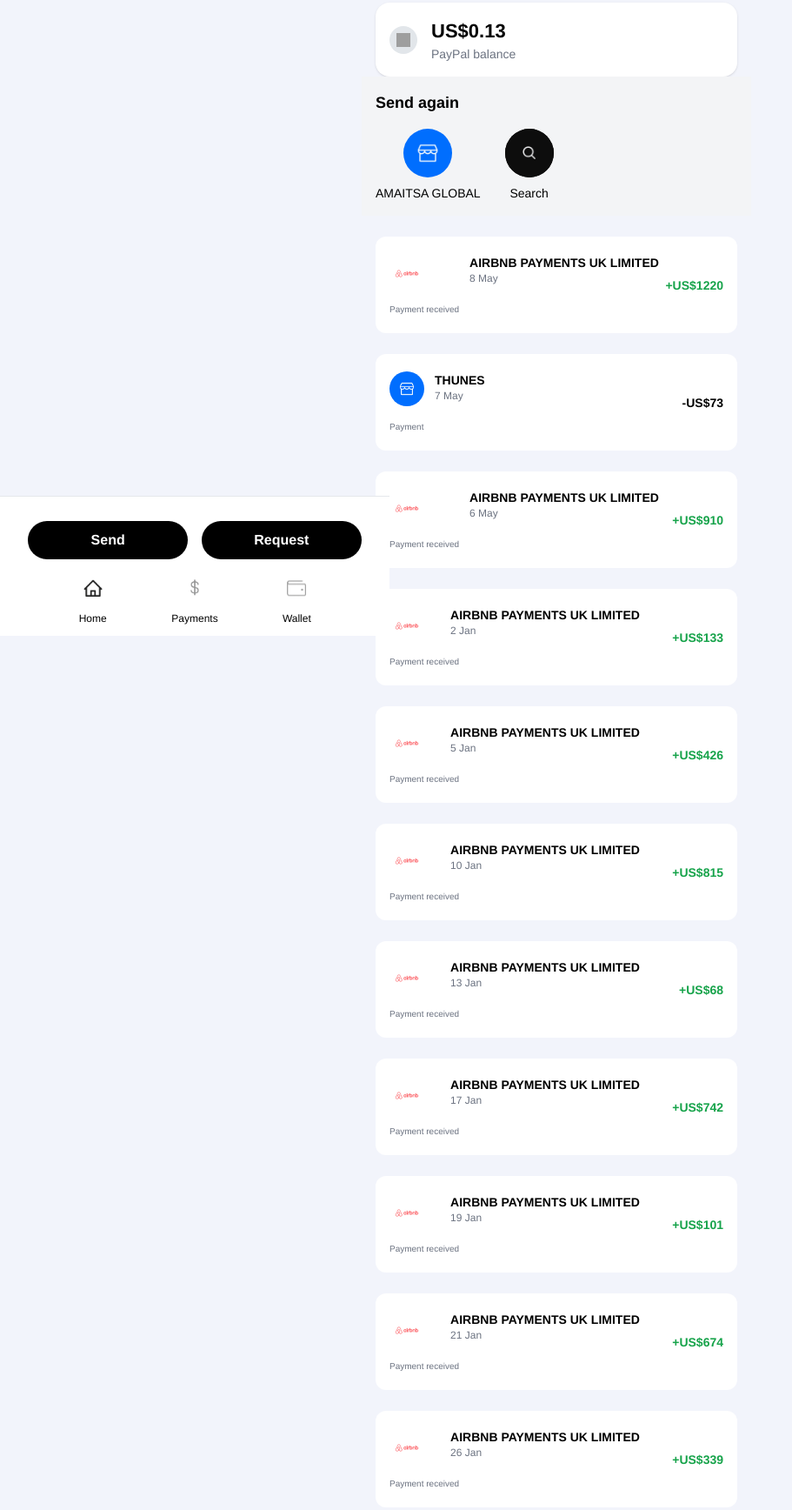
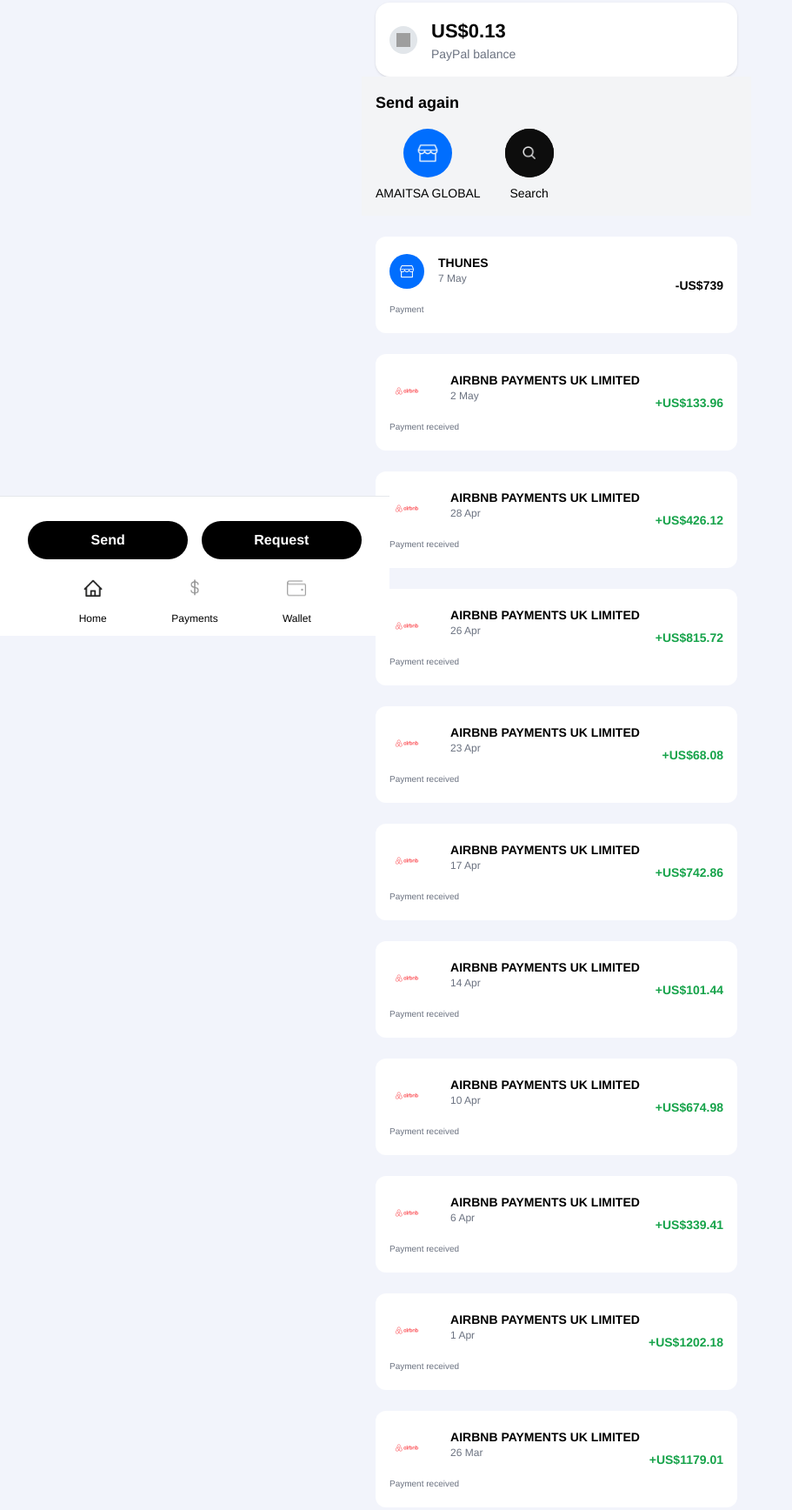
Before and after one commit to CashWayAppRegulatedCentralBankOfAmerica/PayPal-, a plain HTML site: page index.html in a window 1280 px wide. Shown: the part 69-1805 px from the top of the page at 87% size, without its empty margins (0-911 px from the left). Drawn offline with nearby package versions, Linux system fonts and the light colour scheme; grey boxes are pictures that could not be loaded.

Commit message:
Update index.html

```diff
--- a/index.html
+++ b/index.html
@@ -53,28 +53,11 @@
 </div>
 
   <!-- Transactions -->
-  <div class="mt-6 space-y-3 px-4">
-  <!-- Transaction 1 (8 May) -->
-  <div class="bg-white rounded-xl px-4 py-5 flex items-center justify-between">
-    <div class="flex items-start">
-      <div class="flex flex-col items-start mr-3">
-        <img class="h-10 w-10 rounded-full" src="InShot_20250509_153055158.jpg" />
-        <p class="text-[10px] text-gray-500 mt-4">Payment received</p>
-      </div>
-      <div class="flex flex-col justify-center">
-        <p class="text-sm font-semibold">AIRBNB PAYMENTS UK LIMITED</p>
-        <p class="text-xs text-gray-500">8 May</p>
-      </div>
-    </div>
-    <p class="text-sm font-semibold text-green-600">+US$1220</p>
-  </div>
-</div>
-
 <div class="mt-6 space-y-3 px-4">
   <!-- Transaction 2 (7 May) -->
   <div class="bg-white rounded-xl px-4 py-5 flex items-center justify-between">
     <div class="flex items-start">
-      <div class="flex flex-col items-start mr-3">
+      <div class="flex flex-col items-start mr-4">
         <img class="h-10 w-10 rounded-full" src="ChatGPT Image May 9, 2025, 03_05_18 PM.png" />
         <p class="text-[10px] text-gray-500 mt-4">Payment</p>
       </div>
@@ -83,24 +66,7 @@
         <p class="text-xs text-gray-500">7 May</p>
       </div>
     </div>
-    <p class="font-bold text-sm">-US$73</p>
-  </div>
-</div>
-
-<div class="mt-6 space-y-3 px-4">
-  <!-- Transaction 3 (6 May) -->
-  <div class="bg-white rounded-xl px-4 py-5 flex items-center justify-between">
-    <div class="flex items-start">
-      <div class="flex flex-col items-start mr-3">
-        <img class="h-10 w-10 rounded-full" src="InShot_20250509_153055158.jpg" />
-        <p class="text-[10px] text-gray-500 mt-4">Payment received</p>
-      </div>
-      <div class="flex flex-col justify-center">
-        <p class="text-sm font-semibold">AIRBNB PAYMENTS UK LIMITED</p>
-        <p class="text-xs text-gray-500">6 May</p>
-      </div>
-    </div>
-    <p class="text-sm font-semibold text-green-600">+US$910</p>
+    <p class="font-bold text-sm">-US$739</p>
   </div>
 </div>
 
@@ -113,10 +79,10 @@
       </div>
       <div class="flex flex-col justify-center mr-[0]">
         <p class="text-sm font-semibold">AIRBNB PAYMENTS UK LIMITED</p>
-        <p class="text-xs text-gray-500">2 Jan</p>
+        <p class="text-xs text-gray-500">2 May</p>
       </div>
     </div>
-    <p class="text-sm font-semibold text-green-600">+US$133</p>
+    <p class="text-sm font-semibold text-green-600">+US$133.96</p>
   </div>
 </div>
 
@@ -129,10 +95,10 @@
       </div>
       <div class="flex flex-col justify-center mr-[0]">
         <p class="text-sm font-semibold">AIRBNB PAYMENTS UK LIMITED</p>
-        <p class="text-xs text-gray-500">5 Jan</p>
+        <p class="text-xs text-gray-500">28 Apr</p>
       </div>
     </div>
-    <p class="text-sm font-semibold text-green-600">+US$426</p>
+    <p class="text-sm font-semibold text-green-600">+US$426.12</p>
   </div>
 </div>
 
@@ -145,10 +111,10 @@
       </div>
       <div class="flex flex-col justify-center mr-[0]">
         <p class="text-sm font-semibold">AIRBNB PAYMENTS UK LIMITED</p>
-        <p class="text-xs text-gray-500">10 Jan</p>
+        <p class="text-xs text-gray-500">26 Apr</p>
       </div>
     </div>
-    <p class="text-sm font-semibold text-green-600">+US$815</p>
+    <p class="text-sm font-semibold text-green-600">+US$815.72</p>
   </div>
 </div>
 
@@ -161,10 +127,10 @@
       </div>
       <div class="flex flex-col justify-center mr-[0]">
         <p class="text-sm font-semibold">AIRBNB PAYMENTS UK LIMITED</p>
-        <p class="text-xs text-gray-500">13 Jan</p>
+        <p class="text-xs text-gray-500">23 Apr</p>
       </div>
     </div>
-    <p class="text-sm font-semibold text-green-600">+US$68</p>
+    <p class="text-sm font-semibold text-green-600">+US$68.08</p>
   </div>
 </div>
 
@@ -177,10 +143,10 @@
       </div>
       <div class="flex flex-col justify-center mr-[0]">
         <p class="text-sm font-semibold">AIRBNB PAYMENTS UK LIMITED</p>
-        <p class="text-xs text-gray-500">17 Jan</p>
+        <p class="text-xs text-gray-500">17 Apr</p>
       </div>
     </div>
-    <p class="text-sm font-semibold text-green-600">+US$742</p>
+    <p class="text-sm font-semibold text-green-600">+US$742.86</p>
   </div>
 </div>
 
@@ -193,10 +159,10 @@
       </div>
       <div class="flex flex-col justify-center mr-[0]">
         <p class="text-sm font-semibold">AIRBNB PAYMENTS UK LIMITED</p>
-        <p class="text-xs text-gray-500">19 Jan</p>
+        <p class="text-xs text-gray-500">14 Apr</p>
       </div>
     </div>
-    <p class="text-sm font-semibold text-green-600">+US$101</p>
+    <p class="text-sm font-semibold text-green-600">+US$101.44</p>
   </div>
 </div>
 
@@ -210,10 +176,10 @@
       </div>
       <div class="flex flex-col justify-center mr-[0]">
         <p class="text-sm font-semibold">AIRBNB PAYMENTS UK LIMITED</p>
-        <p class="text-xs text-gray-500">21 Jan</p>
+        <p class="text-xs text-gray-500">10 Apr</p>
       </div>
     </div>
-    <p class="text-sm font-semibold text-green-600">+US$674</p>
+    <p class="text-sm font-semibold text-green-600">+US$674.98</p>
   </div>
 </div>
 
@@ -226,10 +192,10 @@
       </div>
       <div class="flex flex-col justify-center mr-[0]">
         <p class="text-sm font-semibold">AIRBNB PAYMENTS UK LIMITED</p>
-        <p class="text-xs text-gray-500">26 Jan</p>
+        <p class="text-xs text-gray-500">6 Apr</p>
       </div>
     </div>
-    <p class="text-sm font-semibold text-green-600">+US$339</p>
+    <p class="text-sm font-semibold text-green-600">+US$339.41</p>
   </div>
 </div>
 
@@ -242,10 +208,10 @@
       </div>
       <div class="flex flex-col justify-center mr-[0]">
         <p class="text-sm font-semibold">AIRBNB PAYMENTS UK LIMITED</p>
-        <p class="text-xs text-gray-500">1 Feb</p>
+        <p class="text-xs text-gray-500">1 Apr</p>
       </div>
     </div>
-    <p class="text-sm font-semibold text-green-600">+US$1202</p>
+    <p class="text-sm font-semibold text-green-600">+US$1202.18</p>
   </div>
 </div>
 
@@ -262,10 +228,10 @@
       </div>
       <div class="flex flex-col justify-center mr-[0]">
         <p class="text-sm font-semibold">AIRBNB PAYMENTS UK LIMITED</p>
-        <p class="text-xs text-gray-500">6 Feb</p>
+        <p class="text-xs text-gray-500">26 Mar</p>
       </div>
     </div>
-    <p class="text-sm font-semibold text-green-600">+US$1179</p>
+    <p class="text-sm font-semibold text-green-600">+US$1179.01</p>
   </div>
 </div>
 
@@ -278,10 +244,10 @@
       </div>
       <div class="flex flex-col justify-center mr-[0]">
         <p class="text-sm font-semibold">AIRBNB PAYMENTS UK LIMITED</p>
-        <p class="text-xs text-gray-500">10 Feb</p>
+        <p class="text-xs text-gray-500">24 Mar</p>
       </div>
     </div>
-    <p class="text-sm font-semibold text-green-600">+US$292</p>
+    <p class="text-sm font-semibold text-green-600">+US$292.44</p>
   </div>
 </div>
 
@@ -294,10 +260,10 @@
       </div>
       <div class="flex flex-col justify-center mr-[0]">
         <p class="text-sm font-semibold">AIRBNB PAYMENTS UK LIMITED</p>
-        <p class="text-xs text-gray-500">15 Feb</p>
+        <p class="text-xs text-gray-500">19 Mar</p>
       </div>
     </div>
-    <p class="text-sm font-semibold text-green-600">+US$1186</p>
+    <p class="text-sm font-semibold text-green-600">+US$1186.32</p>
   </div>
 </div>
 
@@ -310,10 +276,10 @@
       </div>
       <div class="flex flex-col justify-center mr-[0]">
         <p class="text-sm font-semibold">AIRBNB PAYMENTS UK LIMITED</p>
-        <p class="text-xs text-gray-500">19 Feb</p>
+        <p class="text-xs text-gray-500">17 Mar</p>
       </div>
     </div>
-    <p class="text-sm font-semibold text-green-600">+US$104</p>
+    <p class="text-sm font-semibold text-green-600">+US$104.06</p>
   </div>
 </div>
 
@@ -330,10 +296,10 @@
       </div>
       <div class="flex flex-col justify-center mr-[0]">
         <p class="text-sm font-semibold">AIRBNB PAYMENTS UK LIMITED</p>
-        <p class="text-xs text-gray-500">8 May</p>
+        <p class="text-xs text-gray-500">12 Apr</p>
       </div>
     </div>
-    <p class="text-sm font-semibold text-green-600">+US$735</p>
+    <p class="text-sm font-semibold text-green-600">+US$735.28</p>
   </div>
 </div>
 
@@ -347,10 +313,10 @@
       </div>
       <div class="flex flex-col justify-center">
         <p class="text-sm font-semibold">THUNES</p>
-        <p class="text-xs text-gray-500">28 Apr</p>
+        <p class="text-xs text-gray-500">8 Apr</p>
       </div>
     </div>
-    <p class="font-bold text-sm">-US$54</p>
+    <p class="font-bold text-sm">-US$54.48</p>
   </div>
 </div>
 
```
